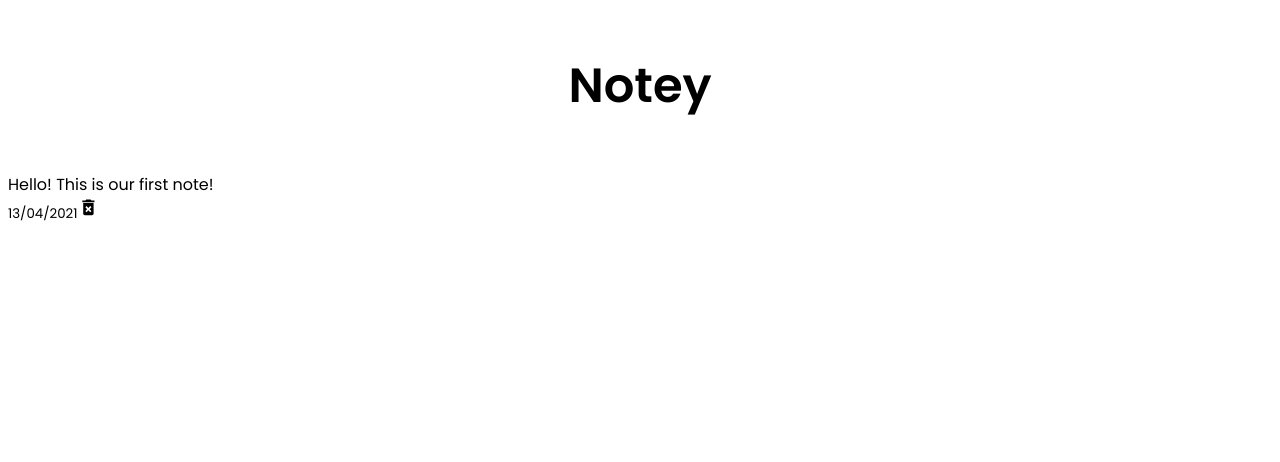
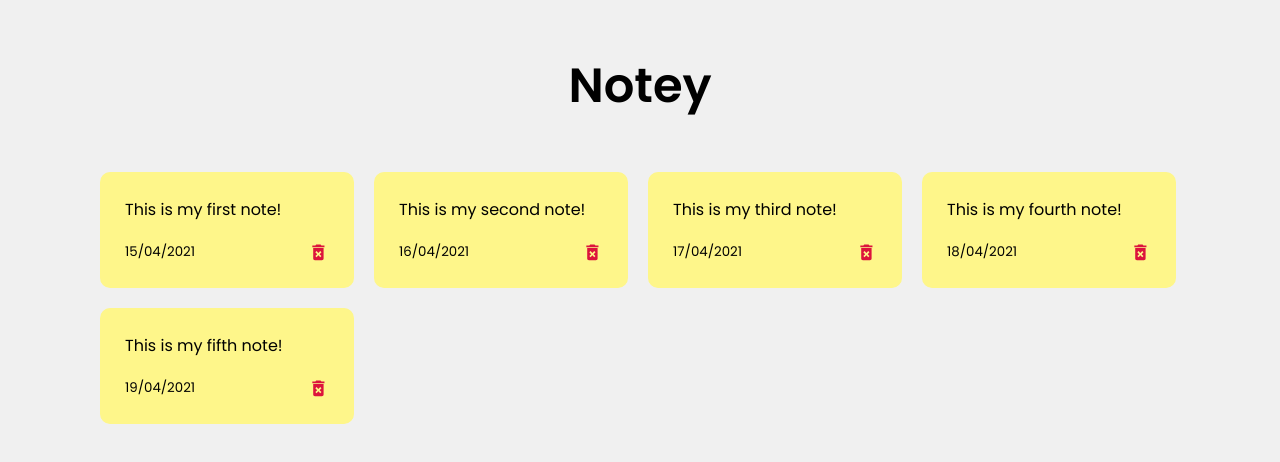
Before and after one commit to GeorgievIliyan/Notey, a React (Create React App) app: page / in a window 1280 px wide. Shown: the top 462 px of the page. Built offline with nearby package versions, Linux system fonts and the light colour scheme.

Commit message:
styling, note displaying

```diff
--- a/src/App.css
+++ b/src/App.css
@@ -1,12 +1 @@
 @import url(https://fonts.googleapis.com/css?family=Poppins:100,100italic,200,200italic,300,300italic,regular,italic,500,500italic,600,600italic,700,700italic,800,800italic,900,900italic);
-*{
-  font-family: "Poppins", sans-serif;
-}
-h1{
-  text-align: center;
-  margin-top: 50px;
-  margin-bottom: 50px;
-  font-size: 3em;
-  font-weight: 600;
-  user-select: none;
-}
--- a/src/App.js
+++ b/src/App.js
@@ -1,12 +1,44 @@
 import './App.css';
+import './index.css';
 import NotesList from './components/NoteList';
+import { useState } from 'react';
+import { nanoid } from 'nanoid';
 
 function App() {
+  /* array for notes */
+  const [notes, setNotes] = useState([
+    {
+      id: nanoid(),
+      text: "This is my first note!",
+      date: "15/04/2021",
+    },
+    {
+      id: nanoid(),
+      text: "This is my second note!",
+      date: "16/04/2021",
+    },
+    {
+      id: nanoid(),
+      text: "This is my third note!",
+      date: "17/04/2021",
+    },
+    {
+      id: nanoid(),
+      text: "This is my fourth note!",
+      date: "18/04/2021",
+    },
+    {
+      id: nanoid(),
+      text: "This is my fifth note!",
+      date: "19/04/2021",
+    }
+  ]);
+
   return (
     <div className="App">
       <h1>Notey</h1>
       <div className="container">
-        <NotesList></NotesList>
+        <NotesList notes = {notes}></NotesList>
       </div>
     </div>
   );
--- a/src/components/Note.js
+++ b/src/components/Note.js
@@ -1,11 +1,11 @@
 import { MdDeleteForever } from 'react-icons/md'
 
-const Note = () => {
+const Note = ({ id, text, date}) => {
     return(
         <div className="note">
-            <span>Hello! This is our first note!</span>
+            <span>{ text }</span>
             <div className="note-footer">
-                <small>13/04/2021</small>
+                <small>{ date }</small>
                 <MdDeleteForever className='delete-icon' size = '1.3em'></MdDeleteForever>
             </div>
         </div>
--- a/src/components/NoteList.js
+++ b/src/components/NoteList.js
@@ -1,9 +1,11 @@
 import Note from "./Note";
 
-const NotesList = () => {
+const NotesList = ({ notes }) => {
     return(
         <div className="notes-list">
-            <Note/>
+            {notes.map((note) => (
+                <Note id={note.id} text = {note.text} date = {note.date} />
+            ))}
         </div>
     )
 };
--- /dev/null
+++ b/src/index.css
@@ -0,0 +1,55 @@
+/* src/index.css */
+body {
+    margin: 0;
+    -webkit-font-smoothing: antialiased;
+    -moz-osx-font-smoothing: grayscale;
+    background-color: #f0f0f0;
+}
+*{
+    font-family: "Poppins", sans-serif;
+}
+h1{
+    text-align: center;
+    margin-top: 50px;
+    margin-bottom: 50px;
+    font-size: 3em;
+    font-weight: 600;
+    user-select: none;
+}
+
+.notes-list{
+    width: calc(100% - 200px);
+    padding-left: 100px;
+    padding-right: 100px;
+    display: flex;
+    flex-wrap: wrap;
+    gap: 20px;
+    align-items: center;
+}
+.note{
+    background-color: #FEF68A;
+    border-radius: 10px;
+    padding: 25px;
+    width: calc((100% - 60px) / 5);
+}
+.note-footer{
+    display: flex;
+    width: 100%;
+    justify-content: space-between;
+    align-items: center;
+    margin-top: 20px;
+    color: #DC143C;
+    user-select: none;
+}
+small{
+    color: black;
+}
+@media(max-width: 768px){
+    .notes-list{
+        flex-direction: column;
+        padding-left: 25px;
+        padding-right: 25px;
+        justify-content: center;
+        align-items: center;
+    }
+}
```
